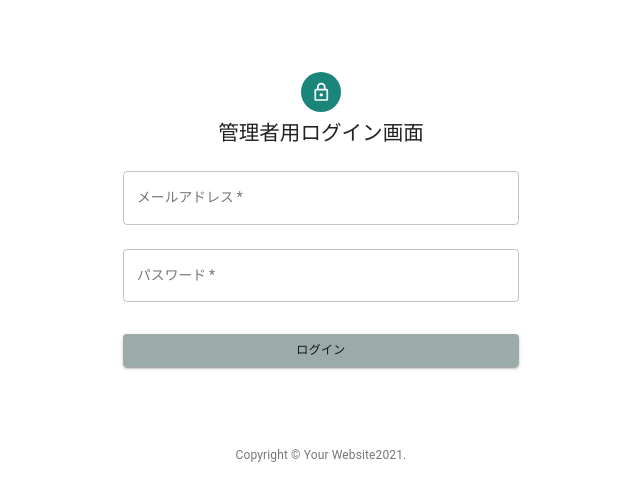
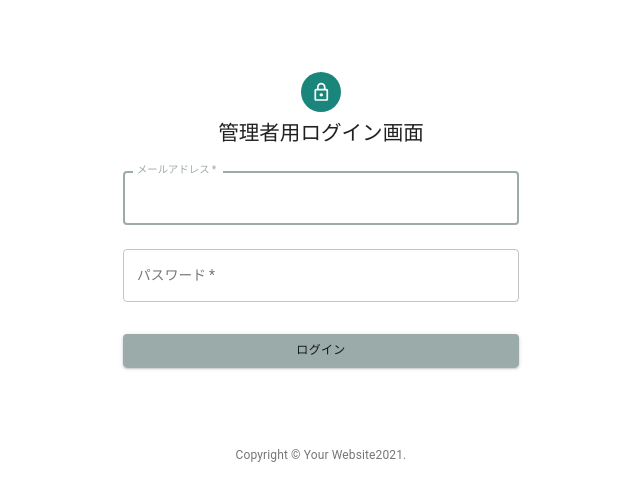
Before and after one commit to tomoki33kurita/glove-order, a Next.js app: page /signIn in a window 1280 px wide. Shown: the top 500 px of the page, without its empty margins (319-959 px from the left). Built offline with nearby package versions, Linux system fonts and the light colour scheme; no server answers.

Commit message:
Fixed form validation

```diff
--- a/src/pages/analysis.tsx
+++ b/src/pages/analysis.tsx
@@ -3,7 +3,6 @@ import { Box, CircularProgress, Link } from '@material-ui/core'
 import Auth from 'src/auth'
 import { auth, db } from 'src/firebase'
 import { useRouter } from 'next/router'
-import { route } from 'next/dist/next-server/server/router'
 
 const Analysis: React.VFC<{}> = ({}) => {
   const [user, setUser] = React.useState<any>(false)
@@ -20,6 +19,7 @@ const Analysis: React.VFC<{}> = ({}) => {
     fetchDatas()
   }, [])
 
+  // ログアウト用メソッド
   const handleSignOut = async () => {
     await auth
       .signOut()
--- a/src/pages/signIn/index.tsx
+++ b/src/pages/signIn/index.tsx
@@ -1,19 +1,17 @@
 import React from 'react'
-import Avatar from '@material-ui/core/Avatar'
-import Button from '@material-ui/core/Button'
 import CssBaseline from '@material-ui/core/CssBaseline'
-import TextField from '@material-ui/core/TextField'
-import Box from '@material-ui/core/Box'
+import { Box, TextField, Button, Avatar, CircularProgress } from '@material-ui/core'
 import LockOutlinedIcon from '@material-ui/icons/LockOutlined'
 import Typography from '@material-ui/core/Typography'
 import { makeStyles } from '@material-ui/core/styles'
 import Copyright from '../../layout/copyright'
 import Container from '@material-ui/core/Container'
-import { FormProvider, useForm, Controller } from 'react-hook-form'
+import { useForm, Controller } from 'react-hook-form'
 import { auth } from '../../firebase'
 import { useRouter } from 'next/router'
 import firebase from 'firebase/app'
 
+// styles
 const useStyles = makeStyles((theme) => ({
   paper: {
     marginTop: theme.spacing(8),
@@ -41,13 +39,14 @@ type AuthDataTypes = {
 
 const SignIn = () => {
   const classes = useStyles()
-  const { register, handleSubmit, control } = useForm()
+  const { handleSubmit, control } = useForm()
   const router = useRouter()
 
   // ログイン画面と新規登録画面を切り替える true：ログイン画面表示 / false：新規登録画面表示
   const [isSignUped, setIsSignUped] = React.useState(true)
-
+  const [isLogining, setIsLogining] = React.useState(false)
   const handleSignIn = async (data: any) => {
+    setIsLogining(true)
     const { email, password } = data
     try {
       await auth
@@ -82,13 +81,11 @@ const SignIn = () => {
         </Typography>
         <form
           className={classes.form}
-          noValidate
           onSubmit={isSignUped ? handleSubmit(handleSignIn) : handleSubmit(handleSignUp)}
         >
           <Controller
             name={'email'}
             control={control}
-            rules={{ required: true }}
             render={({ field }) => {
               return (
                 <TextField
@@ -96,9 +93,9 @@ const SignIn = () => {
                   id={field.name}
                   variant="outlined"
                   label="メールアドレス"
-                  {...register('email')}
                   margin="normal"
                   required
+                  autoFocus
                 />
               )
             }}
@@ -106,7 +103,6 @@ const SignIn = () => {
           <Controller
             name={'password'}
             control={control}
-            rules={{ required: true }}
             render={({ field }) => {
               return (
                 <TextField
@@ -115,7 +111,6 @@ const SignIn = () => {
                   variant="outlined"
                   type="password"
                   label="パスワード"
-                  {...register('password')}
                   margin="normal"
                   required
                   autoComplete={'current-password'}
@@ -132,6 +127,12 @@ const SignIn = () => {
           >
             {isSignUped ? 'ログイン' : '新規登録'}
           </Button>
+          {isLogining && (
+            <Box style={{ textAlign: 'right' }}>
+              ログイン中...
+              <CircularProgress size={14} />
+            </Box>
+          )}
         </form>
       </div>
       <Box mt={8}>
```
